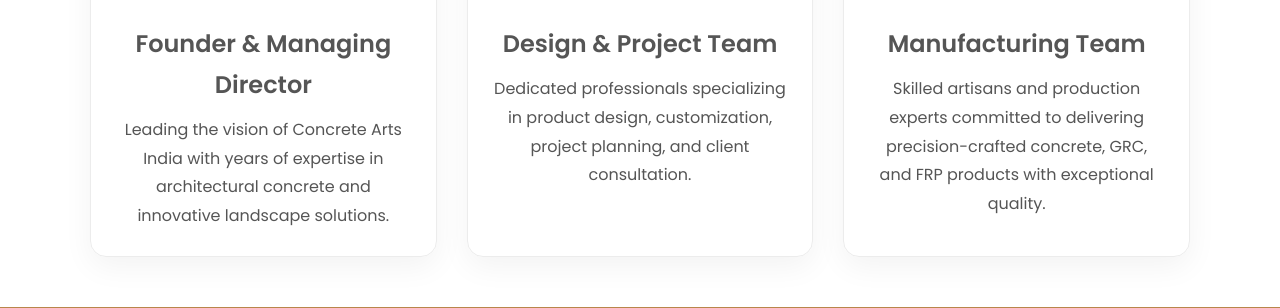
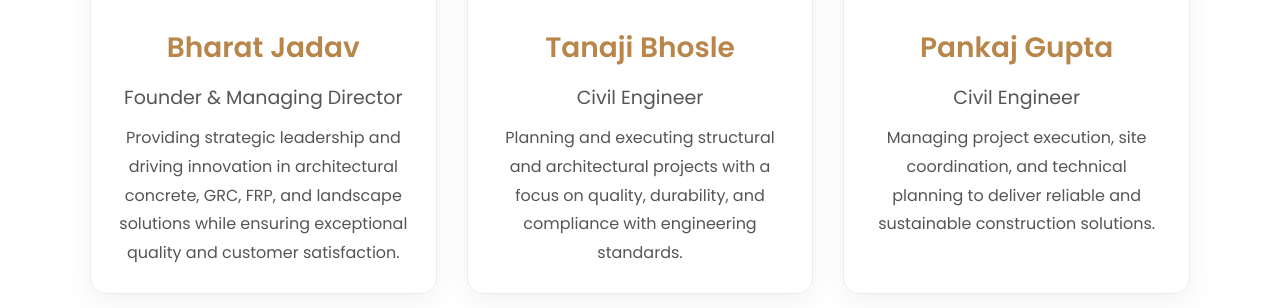
Before and after one commit to Rohitkanekar/cai, a PHP site: page /team.html in a window 1280 px wide. Shown: the part 1146-1454 px from the top of the page. Run offline with PHP 8.4, Linux system fonts and the light colour scheme.

Commit message:
Original Team Members added

```diff
--- a/css/team.css
+++ b/css/team.css
@@ -44,17 +44,25 @@
     text-align: center;
 }
 
+.team-content h2 {
+    font-size: 28px;
+    font-weight: 600;
+    color: var(--primary);
+    margin-bottom: 10px;
+}
+
 .team-content h3 {
-    font-size: 24px;
-    font-weight: 600;
+    font-size: 19px;
     color: var(--heading-color);
     margin-bottom: 10px;
+    font-weight: 400;
 }
 
 .team-content p {
     color: var(--text-color);
     line-height: 1.8;
     margin: 0;
+    font-size: 16px;
 }
 
 /*=========================================
--- a/team.html
+++ b/team.html
@@ -118,9 +118,9 @@
         <div class="top-header">
             <div class="container">
                 <div class="header-left">
-                    <a href="tel:+919867704727">
+                    <a href="tel:+7506865658">
                         <i class="fa-solid fa-phone"></i>
-                        +91 9867704727
+                        +91 75068 65658
                     </a>
                     <a href="mailto:concreteartsindia@gmail.com">
                         <i class="fa-solid fa-envelope"></i>
@@ -150,8 +150,9 @@
                     </a>
                 </div>
                 <ul class="menu">
-                    <li><a href="index.html" class="active">Home</a></li>
+                    <li><a href="index.html">Home</a></li>
                     <li><a href="about.html">About Us</a></li>
+                    <li><a href="team.html" class="active">Team</a></li>
                     <li><a href="products.html">Products</a></li>
                     <li><a href="projects.html">Projects</a></li>
                     <li><a href="gallery.html">Gallery</a></li>
@@ -200,39 +201,116 @@
                 </div>
 
                 <div class="team-grid">
+
                     <div class="team-card">
                         <img src="images/team/team-1.webp" alt="Founder & Managing Director">
                         <div class="team-content">
+                            <h2>Bharat Jadav</h2>
                             <h3>Founder & Managing Director</h3>
                             <p>
-                                Leading the vision of Concrete Arts India with years of
-                                expertise in architectural concrete and innovative
-                                landscape solutions.
-                            </p>
-                        </div>
-                    </div>
-                    <div class="team-card">
-                        <img src="images/team/team-2.webp" alt="Design & Project Team">
-                        <div class="team-content">
-                            <h3>Design & Project Team</h3>
-                            <p>
-                                Dedicated professionals specializing in product design,
-                                customization, project planning, and client consultation.
+                                Providing strategic leadership and driving innovation in architectural concrete,
+                                GRC, FRP, and landscape solutions while ensuring exceptional quality and customer
+                                satisfaction.
                             </p>
                         </div>
                     </div>
 
                     <div class="team-card">
-                        <img src="images/team/team-3.webp" alt="Manufacturing Team">
+                        <img src="images/team/team-2.webp" alt="Civil Engineer">
                         <div class="team-content">
-                            <h3>Manufacturing Team</h3>
+                            <h2>Tanaji Bhosle</h2>
+                            <h3>Civil Engineer</h3>
                             <p>
-                                Skilled artisans and production experts committed to
-                                delivering precision-crafted concrete, GRC, and FRP
-                                products with exceptional quality.
+                                Planning and executing structural and architectural projects with a focus on
+                                quality, durability, and compliance with engineering standards.
                             </p>
                         </div>
                     </div>
+
+                    <div class="team-card">
+                        <img src="images/team/team-3.webp" alt="Civil Engineer">
+                        <div class="team-content">
+                            <h2>Pankaj Gupta</h2>
+                            <h3>Civil Engineer</h3>
+                            <p>
+                                Managing project execution, site coordination, and technical planning to deliver
+                                reliable and sustainable construction solutions.
+                            </p>
+                        </div>
+                    </div>
+
+                    <div class="team-card">
+                        <img src="images/team/team-3.webp" alt="Architect">
+                        <div class="team-content">
+                            <h2>Vinod Halapati</h2>
+                            <h3>Architect</h3>
+                            <p>
+                                Designing innovative architectural concepts that combine functionality,
+                                aesthetics, and modern construction techniques.
+                            </p>
+                        </div>
+                    </div>
+
+                    <div class="team-card">
+                        <img src="images/team/team-3.webp" alt="GRC Architect">
+                        <div class="team-content">
+                            <h2>Vipul</h2>
+                            <h3>GRC Architect</h3>
+                            <p>
+                                Specializing in Glass Reinforced Concrete (GRC) designs, creating durable,
+                                lightweight, and visually striking architectural elements.
+                            </p>
+                        </div>
+                    </div>
+
+                    <div class="team-card">
+                        <img src="images/team/team-3.webp" alt="Planter Design Specialist">
+                        <div class="team-content">
+                            <h2>Aakash Acharya</h2>
+                            <h3>Planter Design Specialist</h3>
+                            <p>
+                                Developing creative planter designs that blend contemporary aesthetics with
+                                practical functionality for indoor and outdoor spaces.
+                            </p>
+                        </div>
+                    </div>
+
+                    <div class="team-card">
+                        <img src="images/team/team-3.webp" alt="Records & Administration Executive">
+                        <div class="team-content">
+                            <h2>Paresh Solanki</h2>
+                            <h3>Records & Administration Executive</h3>
+                            <p>
+                                Maintaining company records, documentation, and administrative operations to
+                                ensure efficient workflows and organized business processes.
+                            </p>
+                        </div>
+                    </div>
+
+                    <div class="team-card">
+                        <img src="images/team/team-3.webp" alt="Accounts & Billing Executive">
+                        <div class="team-content">
+                            <h2>Pawan Maurya</h2>
+                            <h3>Accounts & Billing Executive</h3>
+                            <p>
+                                Managing accounts, billing, invoicing, payment processing, and financial records
+                                while ensuring timely and accurate transactions.
+                            </p>
+                        </div>
+                    </div>
+
+                    <div class="team-card">
+                        <img src="images/team/team-3.webp" alt="Website Developer">
+                        <div class="team-content">
+                            <h2>Rohit Kanekar</h2>
+                            <h3>Website Developer</h3>
+                            <p>
+                                Designing and developing responsive, high-performance website applications that
+                                deliver seamless user experiences and strengthen the company's digital presence.
+                            </p>
+                        </div>
+                    </div>
+
                 </div>
             </div>
         </section>
@@ -279,6 +357,7 @@
                     <ul>
                         <li><a href="index.html">Home</a></li>
                         <li><a href="about.html">About Us</a></li>
+                        <li><a href="team.html">Team</a></li>
                         <li><a href="products.html">Products</a></li>
                         <li><a href="projects.html">Projects</a></li>
                         <li><a href="gallery.html">Gallery</a></li>
@@ -307,14 +386,14 @@
                             <i class="fa-solid fa-location-dot"></i>
                             <span>
                                 Concrete Arts India
-                                1, 06, Bhima Parvati Darshan, M.P.Road, Gavanpada, Mulund East
-                                Mumbai - 400081, Maharashtra, India
+                                Office No. 115, Udyog Kshetra, Next To D'Mart, Above Mahindra Showroom,
+                                Mulund Goregaon Link Road, Mulund (W), Mumbai - 400 080, Maharashtra, India
                             </span>
                         </li>
                         <li>
                             <i class="fa-solid fa-phone"></i>
-                            <a href="tel:+919867704727">
-                                +91 98677 04727
+                            <a href="tel:+7506865658">
+                                +91 75068 65658
                             </a>
                         </li>
                         <li>
```
Also changed, not shown: about.html (+9 -7 lines), contact.html (+17 -18 lines), gallery.html (+9 -7 lines), index.html (+10 -8 lines), product-details.html (+9 -7 lines), products.html (+9 -7 lines), projects.html (+9 -7 lines), 6 other files.
